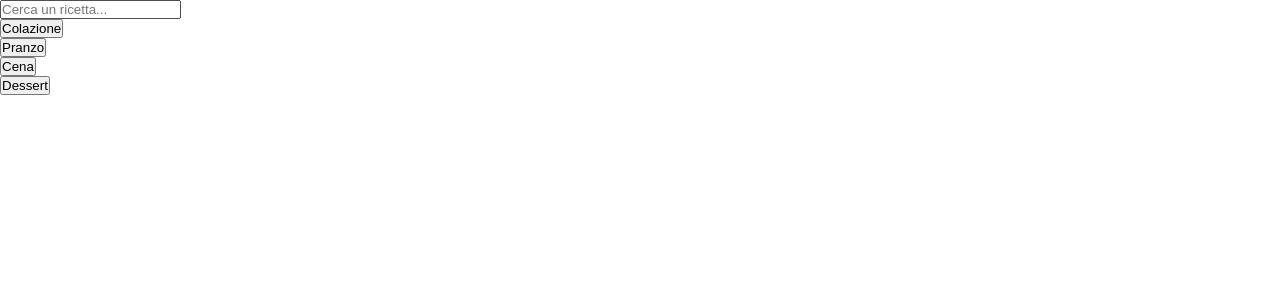
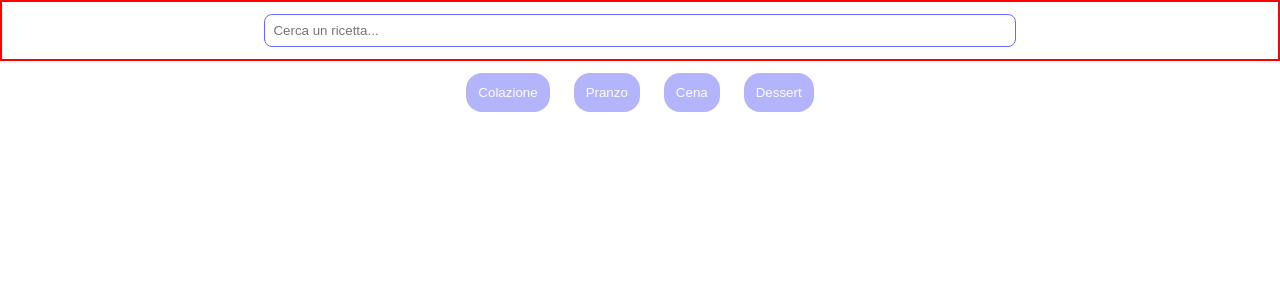
Before and after one commit to GiuseppeLiGioi/recipes-search-autocomplete, a React (Vite) app: page / in a window 1280 px wide. Shown: the top 300 px of the page. Built offline with nearby package versions, Linux system fonts and the light colour scheme.

Commit message:
added. first style of catregories

```diff
--- a/src/components/CategoriesList/CategoriesList.tsx
+++ b/src/components/CategoriesList/CategoriesList.tsx
@@ -1,15 +1,15 @@
-import Category from "../Category/Category"
+import Category from "../Category/Category";
 import { useCategories } from "../../contexts/RecipesContext";
-export default function CategoriesList(){
-    const {selectedCategories} = useCategories()
-    console.log(selectedCategories)
-    return(
-       <div className="container-categories">
-        <Category title="Colazione"/>
-        <Category title="Pranzo"/>
-        <Category title="Cena"/>
-        <Category title="Dessert"/>
-
-       </div>
-    )
+import "./categoriesList.css";
+export default function CategoriesList() {
+  const { selectedCategories } = useCategories();
+  console.log(selectedCategories);
+  return (
+    <div className="container-categories">
+      <Category title="Colazione" />
+      <Category title="Pranzo" />
+      <Category title="Cena" />
+      <Category title="Dessert" />
+    </div>
+  );
 }
--- a/src/components/CategoriesList/categoriesList.css
+++ b/src/components/CategoriesList/categoriesList.css
@@ -0,0 +1,8 @@
+.container-categories {
+  display: flex;
+  justify-content: center;
+  align-items: center;
+  gap: 24px;
+
+  width: 100%;
+}
--- a/src/components/Category/Category.tsx
+++ b/src/components/Category/Category.tsx
@@ -1,23 +1,26 @@
 import { useCategories } from "../../contexts/RecipesContext";
-
+import { useState } from "react";
+import "./category.css";
 type CategoryProps = {
   title: string;
 };
 
 export default function Category({ title }: CategoryProps) {
+  const [isActive, setIsActive] = useState<boolean>(false);
   const { setSelectedCategories } = useCategories();
   const normalizedTitle = title.trim().toLowerCase();
   return (
     <div className="container-category">
       <button
-        className="btn-category"
-        onClick={() =>
+        className={isActive ? "btn-category-active" : "btn-category"}
+        onClick={() => {
           setSelectedCategories((prev) =>
             prev.includes(normalizedTitle)
               ? prev.filter((cat) => cat !== normalizedTitle)
               : [...prev, normalizedTitle],
-          )
-        }
+          );
+          setIsActive(!isActive);
+        }}
       >
         {title}
       </button>
--- a/src/components/Category/category.css
+++ b/src/components/Category/category.css
@@ -0,0 +1,17 @@
+.btn-category {
+  border-radius: 16px;
+  padding: 12px;
+  margin-top: 12px;
+  border: none;
+  color: white;
+  background-color: rgb(180, 180, 253);
+}
+
+.btn-category-active {
+  border-radius: 16px;
+  padding: 12px;
+  margin-top: 12px;
+  border: none;
+  color: white;
+  background-color: rgb(112, 112, 255);
+}
--- a/src/components/SearchBar/SearchBar.tsx
+++ b/src/components/SearchBar/SearchBar.tsx
@@ -1,10 +1,17 @@
+import { useRecipeSearch } from "../../hooks/useRecipesSearch";
+import "./searchBar.css";
 
-
-export default function SearchBar(){
-    return(
-        <input
+export default function SearchBar() {
+  const { query, setQuery } = useRecipeSearch();
+  return (
+    <div className="container-searchbar">
+      <input
+        className="searchbar"
         type="text"
         placeholder="Cerca un ricetta..."
-        />
-    )
+        value={query}
+        onChange={(e) => setQuery(e.target.value)}
+      />
+    </div>
+  );
 }
--- a/src/components/SearchBar/searchBar.css
+++ b/src/components/SearchBar/searchBar.css
@@ -0,0 +1,14 @@
+.container-searchbar {
+  width: 100%;
+  padding: 12px;
+  display: flex;
+  justify-content: center;
+  border: 2px solid red;
+}
+
+.searchbar {
+  width: 60%;
+  padding: 8px;
+  border: 1px solid rgb(104, 104, 253);
+  border-radius: 8px;
+}
```
